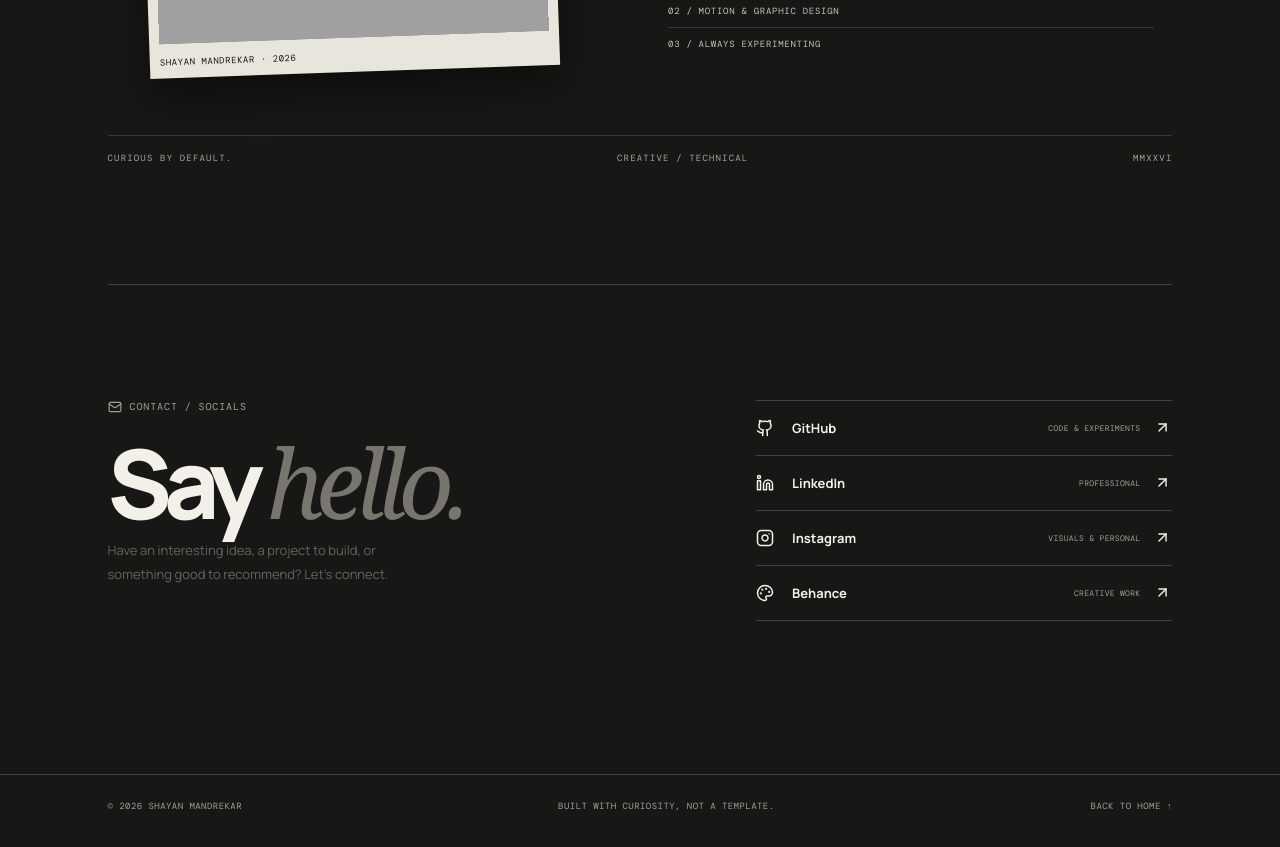
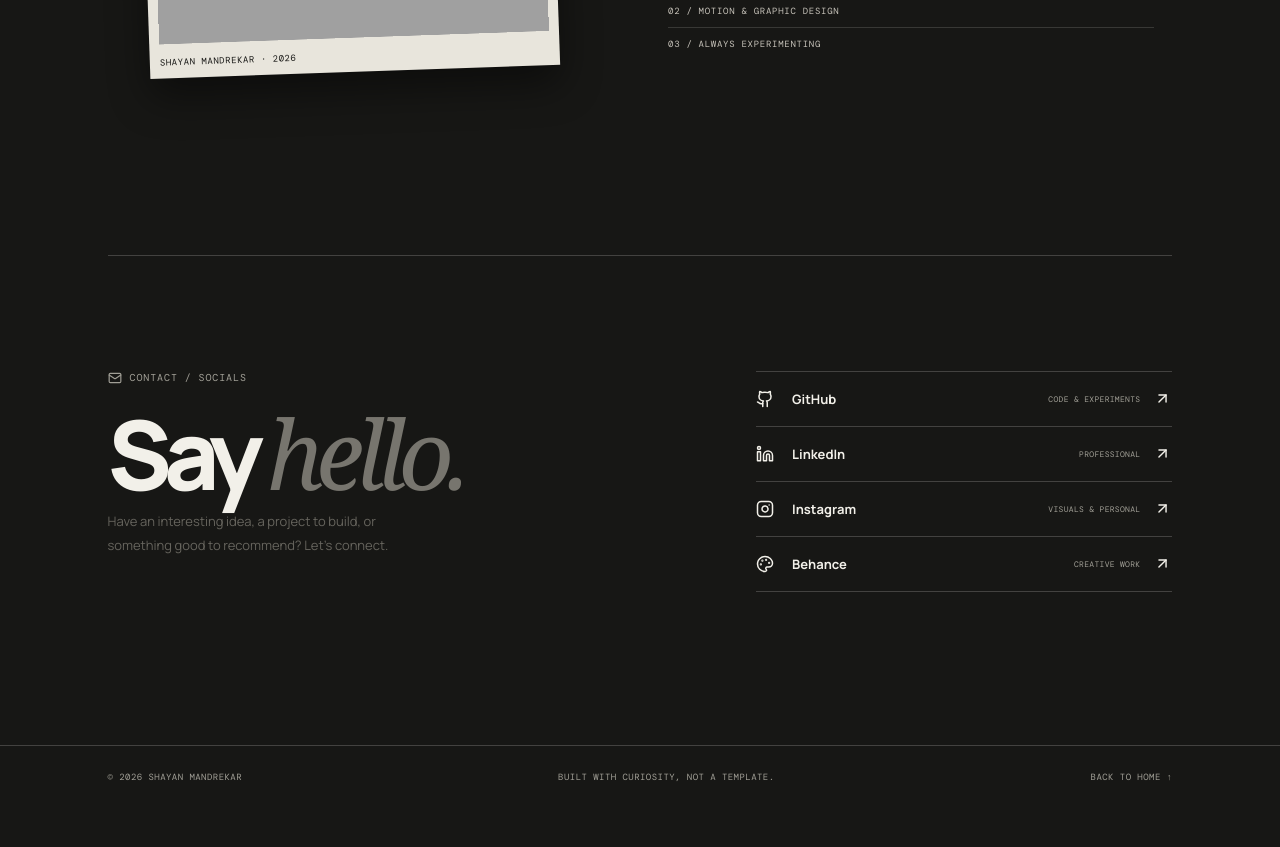
Before and after one commit to shayan-wasLazy/Portfolio_website, a React (Vite) app: page / in a window 1280 px wide. Shown: the part 1980-2827 px from the top of the page. Built offline with nearby package versions, Linux system fonts and the light colour scheme; grey boxes are pictures that could not be loaded.

Commit message:
Remove About section bottom footer

```diff
--- a/src/App.tsx
+++ b/src/App.tsx
@@ -201,7 +201,6 @@ function HomePage() {
         <div className="about-poster-facts"><span>01 / AI & MACHINE LEARNING</span><span>02 / MOTION & GRAPHIC DESIGN</span><span>03 / ALWAYS EXPERIMENTING</span></div>
       </div>
     </div>
-    <div className="about-poster-bottom"><span>CURIOUS BY DEFAULT.</span><span>CREATIVE / TECHNICAL</span><span>MMXXVI</span></div>
   </section>
   <div className="home-contact"><div><span className="eyebrow"><Mail size={14} /> CONTACT / SOCIALS</span><h2>Say <em>hello.</em></h2><p>Have an interesting idea, a project to build, or something good to recommend? Let’s connect.</p></div><div className="social-links">
   <a href="https://github.com/shayan-wasLazy" target="_blank" rel="noreferrer"><Github size={18} /><span>GitHub</span><small>CODE & EXPERIMENTS</small><ArrowUpRight size={17} /></a>
```
